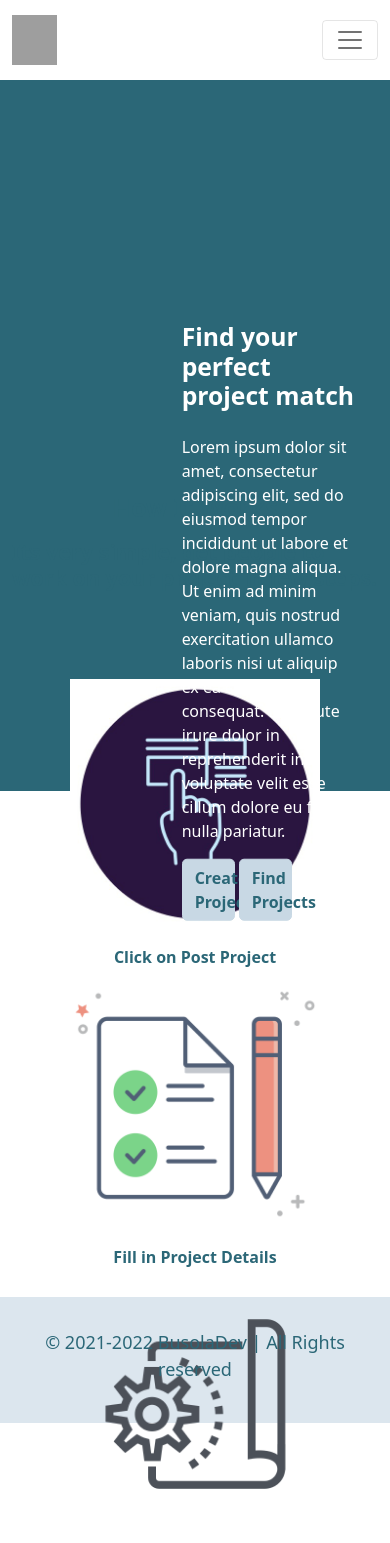
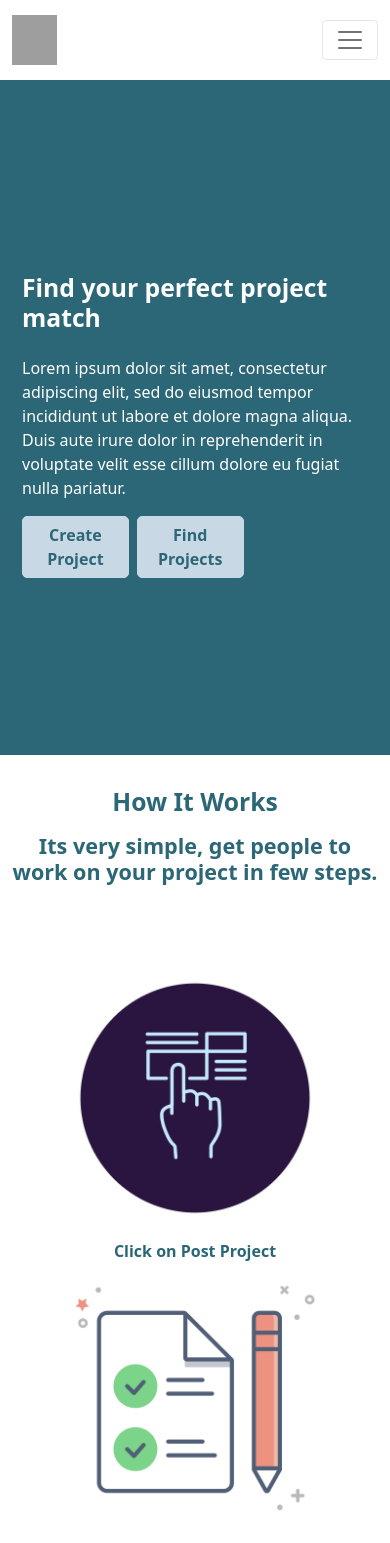
Before and after one commit to beejay321/Capstone, a React (Create React App) app: page / in a window 390 px wide. Shown: the top 1543 px of the page. Built offline with nearby package versions, Linux system fonts and the light colour scheme; grey boxes are pictures that could not be loaded.

Commit message:
Updating style of landing page

```diff
--- a/src/components/LandingPage.jsx
+++ b/src/components/LandingPage.jsx
@@ -6,6 +6,7 @@ import project from "../assets/images/project_icon.png";
 import "../styles/HomePage.css";
 import NavBar from "./NavBar";
 import Footer from "./Footer";
+import HowItWorks from "./HowItWorks";
 
 const LandingPage = (routerProps) => {
   const createProject = () => {
@@ -19,16 +20,17 @@ const LandingPage = (routerProps) => {
   return (
     <>
       <NavBar />
+      <div id="homeDiv">
         <Container fluid>
           <Row className="d-flex">
             <Col className=" startSection ">
-            <div className=" p-5 startContainer  ">
+              <div className="  startContainer  ">
                 <h2 className=" py-3 ">Find your perfect project match </h2>
                 <p>
-                Lorem ipsum dolor sit amet, consectetur adipiscing elit, sed do eiusmod tempor incididunt ut labore et dolore magna aliqua. Ut enim ad minim veniam, quis nostrud exercitation ullamco
-                laboris nisi ut aliquip ex ea commodo consequat. Duis aute irure dolor in reprehenderit in voluptate velit esse cillum dolore eu fugiat nulla pariatur.{" "}
+                  Lorem ipsum dolor sit amet, consectetur adipiscing elit, sed do eiusmod tempor incididunt ut labore et dolore magna aliqua. Duis aute irure dolor in reprehenderit in voluptate velit
+                  esse cillum dolore eu fugiat nulla pariatur.{" "}
                 </p>
-              <div className=" d-flex gap-1 ">
+                <div className="  gap-2 homeButtonsSection ">
                   <Button className="homeButtons" variant="outline-secondary" id="button-addon2" onClick={createProject}>
                     Create Project{" "}
                   </Button>
@@ -39,37 +41,13 @@ const LandingPage = (routerProps) => {
               </div>{" "}
             </Col>
             <Col className="landingImage">
-            <div className="landingImage"></div>{" "}
+              <div className=""></div>{" "}
             </Col>{" "}
           </Row>
         </Container>
+      </div>
+        <HowItWorks />
 
-      <div id="" className=" howItWorksSection ">
-        <Container>
-          <Row className=" py-3 ">
-            <div className=" pb-2 ">
-              <h2 className="howItWorksText">How It Works</h2>
-            </div>
-            <div className="">
-              <h4 className="howItWorksText">Its very simple, get people to work on your project in few steps. </h4>
-            </div>
-          </Row>
-          <Row className=" py-5 d-flex justify-content-center">
-            <Col className="howItWorksCard py-3 ">
-              <Image src={click} width="250" />
-              <p className="howItWorksText py-3">Click on Post Project</p>
-            </Col>
-            <Col className="howItWorksCard py-3 ">
-              <Image src={form} width="250" />
-              <p className="howItWorksText py-3">Fill in Project Details</p>
-            </Col>
-            <Col className="howItWorksCard py-3 ">
-              <Image src={project} width="250" />
-              <p className="howItWorksText py-3">Create Project </p>
-            </Col>
-          </Row>
-        </Container>
-      </div>
       <Footer />
     </>
   );
--- a/src/styles/HomePage.css
+++ b/src/styles/HomePage.css
@@ -1,12 +1,17 @@
+#homeDiv {
+  height: 80vh;
+}
 .startSection {
   display: flex;
   justify-content: center;
+  align-items: center;
   min-height: 80vh;
   background: #2b6777;
 }
 .startContainer {
-  transform: translate(0%, 25%);
+  /* transform: translate(0%, 25%); */
   margin-left: 150px;
+  width: 50vh;
 }
 .startContainer h2 {
   font-weight: bold;
@@ -16,18 +21,55 @@
   font-weight: 450;
   color: rgb(255, 255, 255);
 }
+.landingImage {
+  background: url("../assets/images/world_1.jpg");
+  background-size: cover;
+  min-height: "100vh";
+}
+.homeButtons {
+  width: 100%;
+  border-radius: 5px;
+  background-color: #c8d8e4;
+  font-size: 16px;
+  font-weight: bold;
+  border-color: #c8d8e4;
+  color: #2b6777;
+}
+.homeButtons :hover {
+  background-color: #2b6777 !important;
+  width: 30%;
+  border-radius: 5px;
+  font-size: 16px;
+  font-weight: bold;
+  border-color: #c8d8e4;
+  color: #c8d8e4;
+}
+.homeButtonsSection {
+  display: flex;
+}
+
+@media only screen and (max-width: 992px) {
+  .landingImage {
+    display: none;
+  }
+  .startContainer {
+    /* transform: translate(0%, 25%); */
+    margin-left: 10px;
+  }
+
+
+}
 
 #howItWorksSection {
   display: flex;
   align-items: center;
-  min-height: 50vh;
-  /* background: rgb(211, 206, 206); */
+  min-height: 60vh;
 }
 .howItWorksSection {
   display: flex;
   justify-content: center;
   align-items: center;
-  height: 60vh;
+  min-height: 60vh;
   /* background: rgb(211, 206, 206); */
 }
 .howItWorksCard {
@@ -42,12 +84,7 @@
   color: #2b6777;
   display: grid;
   justify-content: center;
-}
-
-.homeButtonsSection {
-  display: flex;
-  /* flex-direction: row; */
-  justify-content: space-between;
+  text-align: center;
 }
 
 .homeButtons {
@@ -68,9 +105,3 @@
   border-color: #c8d8e4;
   color: #c8d8e4;
 }
-
-.landingImage {
-  background: url("../assets/images/world_1.jpg");
-  background-size: cover;
-  min-height: "100vh";
-}
```
Lines whose indentation alone changed are shown as unchanged.
